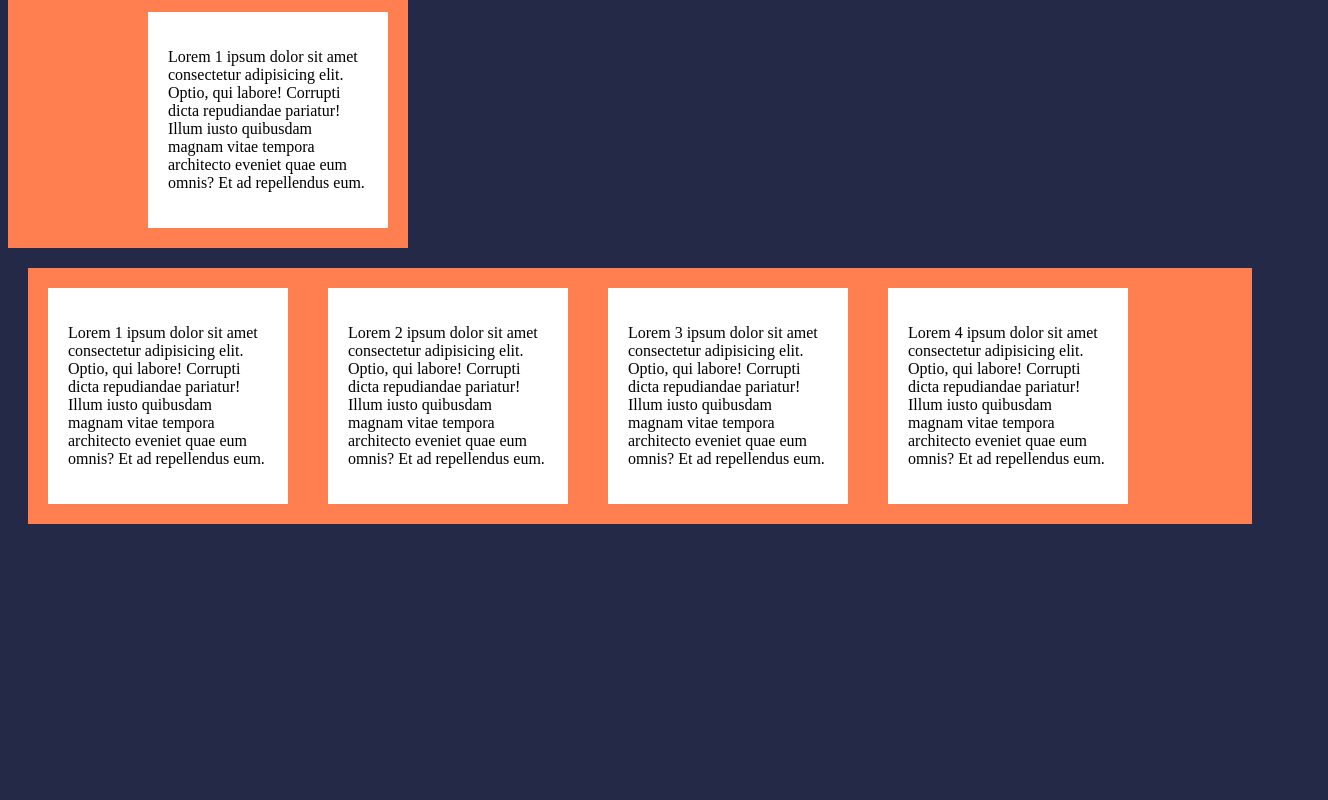
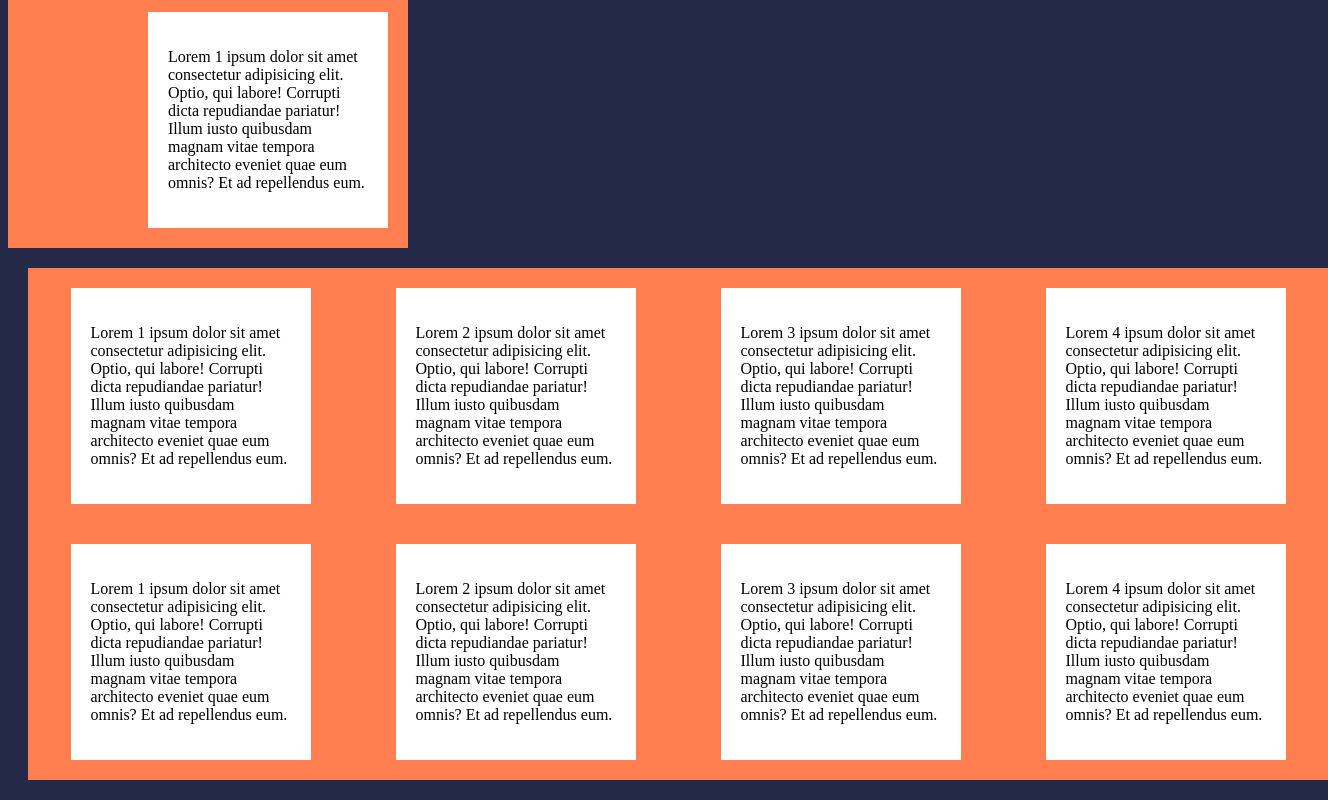
Before and after one commit to Disha-Nalawade/Flex-Box, a plain HTML site: page index.html in a window 1280 px wide. Shown: the part 1928-2728 px from the top of the page, 1328 px wide, since content can reach past the window. Before the commit the page ends 2472 px from the top, so only its background shows below. Drawn offline with Linux system fonts and the light colour scheme.

Commit message:
justify-content:space around added on last container cards

```diff
--- a/css.css
+++ b/css.css
@@ -48,4 +48,6 @@ body {
   margin: 20px;
   display: flex;
   flex-wrap: wrap;
+  justify-content: space-around;
+  width: 1300px;
 }
--- a/index.html
+++ b/index.html
@@ -209,6 +209,38 @@
           repellendus eum.
         </p>
       </div>
+      <div class="card">
+        <p>
+          Lorem 1 ipsum dolor sit amet consectetur adipisicing elit. Optio, qui
+          labore! Corrupti dicta repudiandae pariatur! Illum iusto quibusdam
+          magnam vitae tempora architecto eveniet quae eum omnis? Et ad
+          repellendus eum.
+        </p>
+      </div>
+      <div class="card">
+        <p>
+          Lorem 2 ipsum dolor sit amet consectetur adipisicing elit. Optio, qui
+          labore! Corrupti dicta repudiandae pariatur! Illum iusto quibusdam
+          magnam vitae tempora architecto eveniet quae eum omnis? Et ad
+          repellendus eum.
+        </p>
+      </div>
+      <div class="card">
+        <p>
+          Lorem 3 ipsum dolor sit amet consectetur adipisicing elit. Optio, qui
+          labore! Corrupti dicta repudiandae pariatur! Illum iusto quibusdam
+          magnam vitae tempora architecto eveniet quae eum omnis? Et ad
+          repellendus eum.
+        </p>
+      </div>
+      <div class="card">
+        <p>
+          Lorem 4 ipsum dolor sit amet consectetur adipisicing elit. Optio, qui
+          labore! Corrupti dicta repudiandae pariatur! Illum iusto quibusdam
+          magnam vitae tempora architecto eveniet quae eum omnis? Et ad
+          repellendus eum.
+        </p>
+      </div>
     </div>
   </body>
 </html>
```
